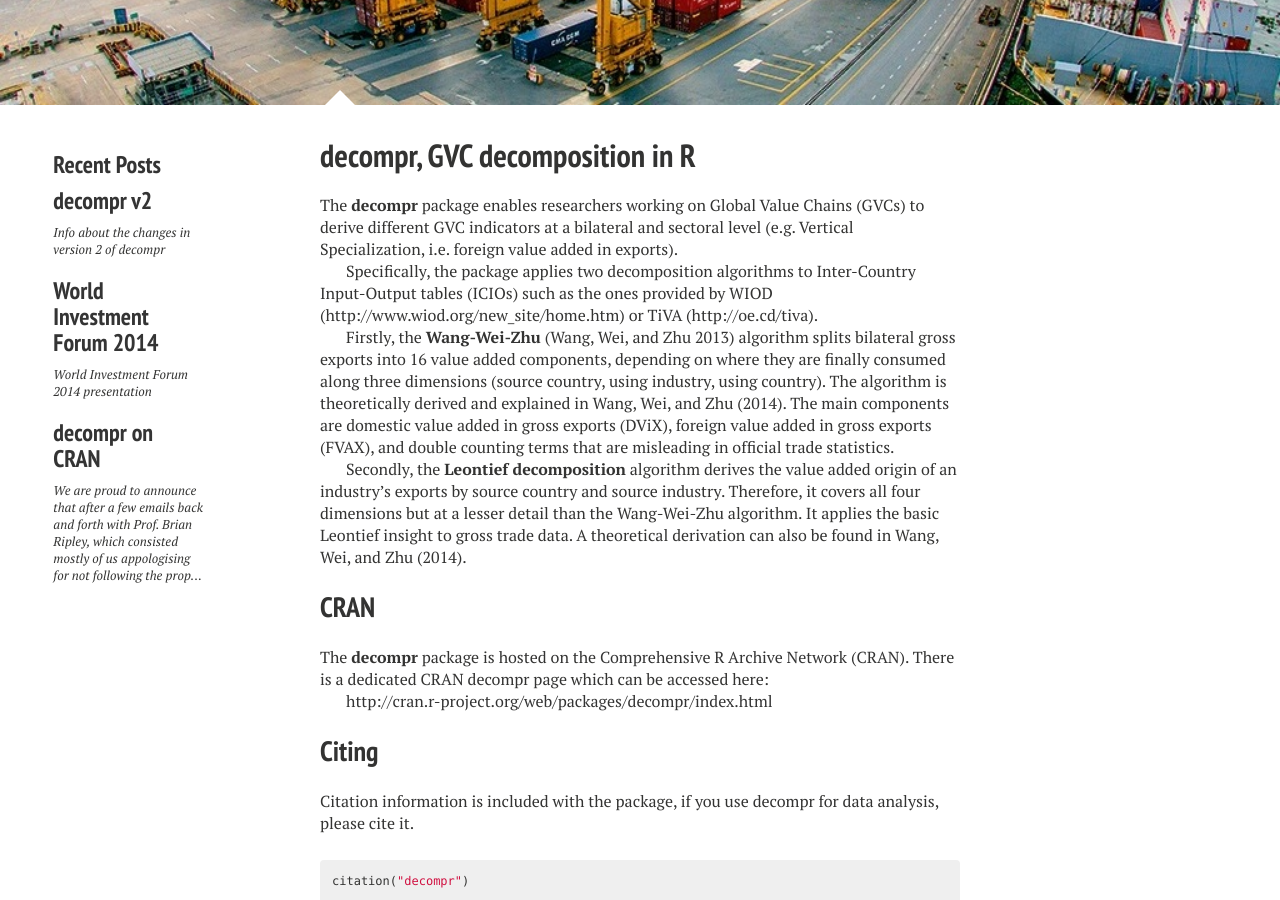
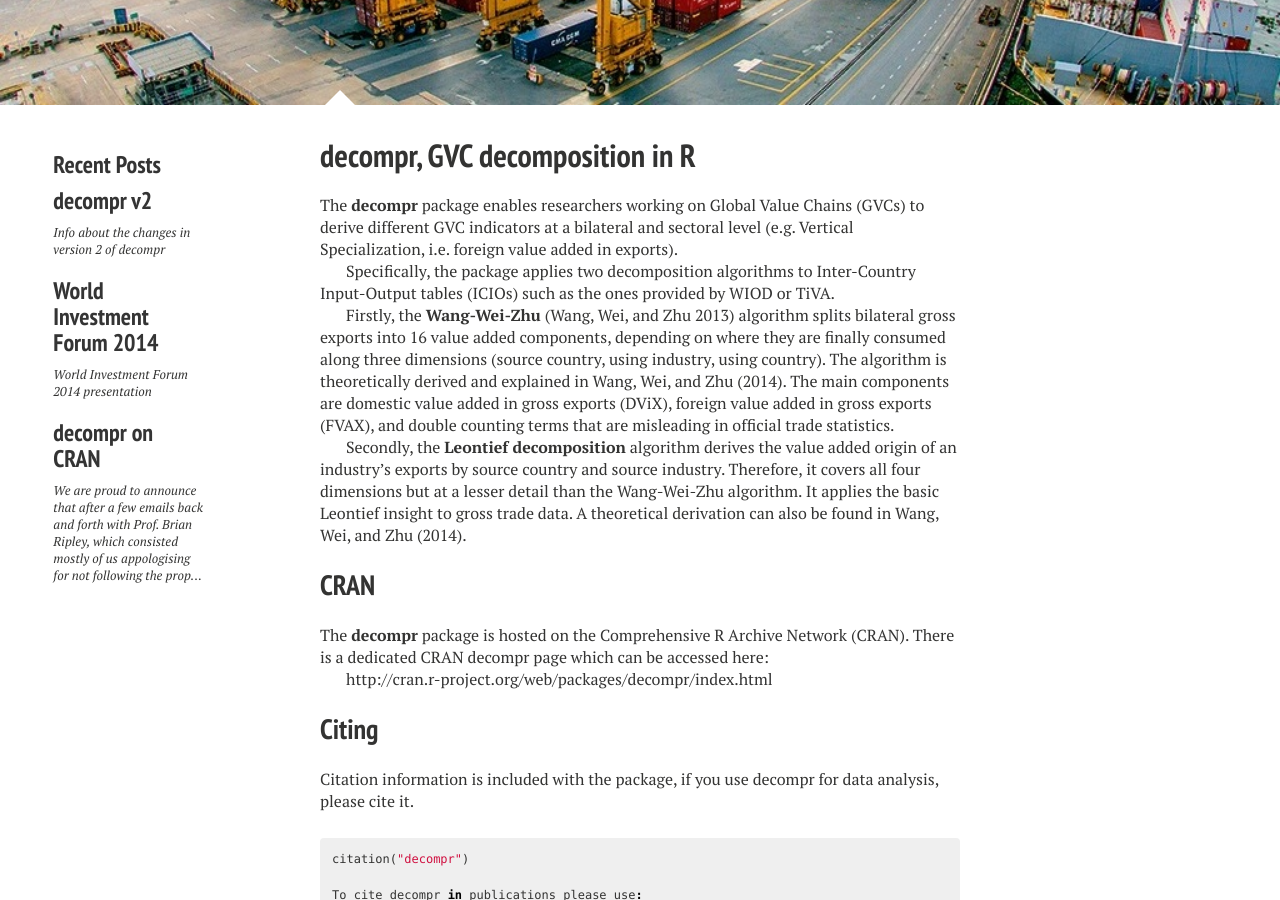
Before and after one commit to bquast/decompr, a Jekyll site: the page built from index.md, in a window 1280 px wide and 900 px high, scrolled down 434 px. Built offline with Jekyll 4.4.1, drawn with Linux system fonts in a browser that asks for light colours; nearby versions of some CDN libraries; comment, search, counter and statistics services are not loaded.

Commit message:
embed links

```diff
--- a/index.md
+++ b/index.md
@@ -9,7 +9,7 @@
 
 The **decompr** package enables researchers working on Global Value Chains (GVCs) to derive different GVC indicators at a bilateral and sectoral level (e.g. Vertical Specialization, i.e. foreign value added in exports).
 
-Specifically, the package applies two decomposition algorithms to Inter-Country Input-Output tables (ICIOs) such as the ones provided by WIOD (http://www.wiod.org/new_site/home.htm) or TiVA (http://oe.cd/tiva).
+Specifically, the package applies two decomposition algorithms to Inter-Country Input-Output tables (ICIOs) such as the ones provided by [WIOD](http://www.wiod.org/new_site/home.htm) or [TiVA](http://oe.cd/tiva).
 
 Firstly, the **Wang-Wei-Zhu** (Wang, Wei, and Zhu 2013) algorithm splits bilateral gross exports into 16 value added components,
 depending on where they are finally consumed along three dimensions (source country, using industry, using country).
```
